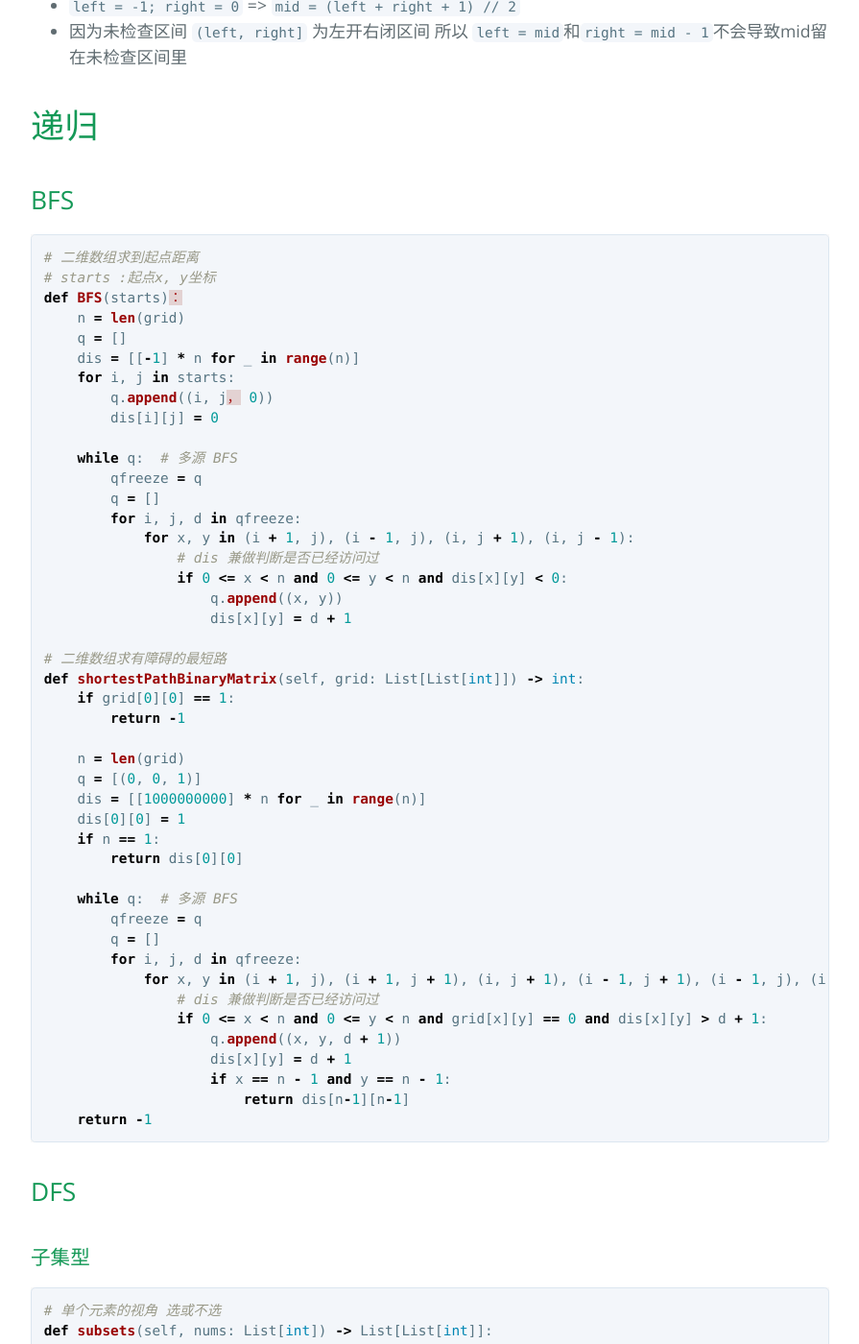
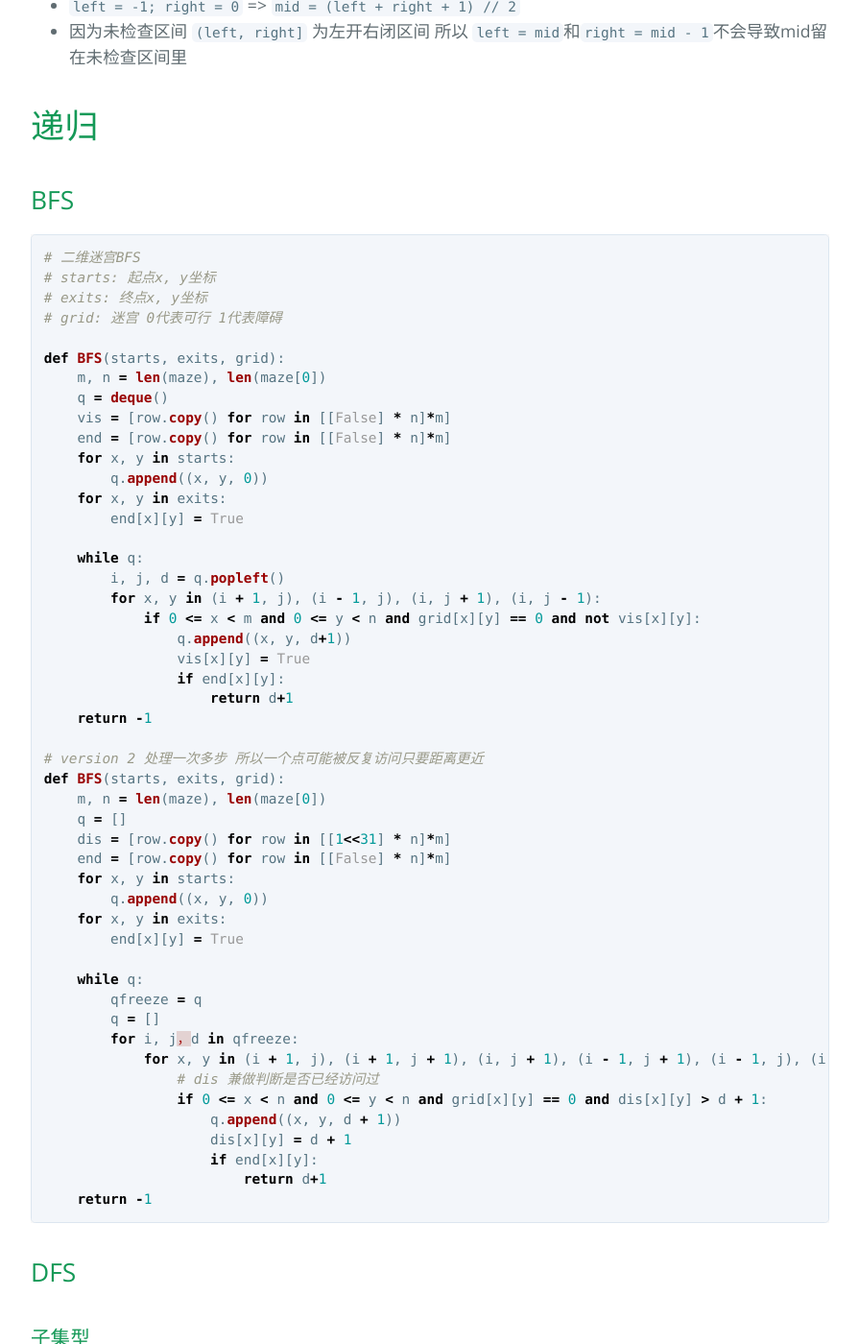
Before and after one commit to nsndimt/nsndimt.github.io, a Jekyll site: the page built from index.md, in a window 1280 px wide and 1400 px high, scrolled down 13736 px. Shown: the whole window at 96% size, without its empty margins (192-1087 px from the left). Built offline with Jekyll 4.4.1, drawn with Linux system fonts in a browser that asks for light colours; the repository's description, which GitHub fills in, is left out.

Commit message:
fix note

````diff
--- a/index.md
+++ b/index.md
@@ -524,49 +524,53 @@ def equal(arr, v):
 ## BFS
 
 ```python
-# 二维数组求到起点距离
-# starts :起点x, y坐标
-def BFS(starts)：
-    n = len(grid)
+# 二维迷宫BFS
+# starts: 起点x, y坐标
+# exits: 终点x, y坐标
+# grid: 迷宫 0代表可行 1代表障碍
+
+def BFS(starts, exits, grid):
+    m, n = len(maze), len(maze[0])
+    q = deque()
+    vis = [row.copy() for row in [[False] * n]*m]
+    end = [row.copy() for row in [[False] * n]*m]
+    for x, y in starts:
+        q.append((x, y, 0))
+    for x, y in exits:
+        end[x][y] = True
+
+    while q:
+        i, j, d = q.popleft()
+        for x, y in (i + 1, j), (i - 1, j), (i, j + 1), (i, j - 1):
+            if 0 <= x < m and 0 <= y < n and grid[x][y] == 0 and not vis[x][y]:
+                q.append((x, y, d+1))
+                vis[x][y] = True
+                if end[x][y]:
+                    return d+1
+    return -1
+
+# version 2 处理一次多步 所以一个点可能被反复访问只要距离更近
+def BFS(starts, exits, grid):
+    m, n = len(maze), len(maze[0])
     q = []
-    dis = [[-1] * n for _ in range(n)]
-    for i, j in starts:
-        q.append((i, j， 0))
-        dis[i][j] = 0
-
-    while q:  # 多源 BFS
+    dis = [row.copy() for row in [[1<<31] * n]*m]
+    end = [row.copy() for row in [[False] * n]*m]
+    for x, y in starts:
+        q.append((x, y, 0))
+    for x, y in exits:
+        end[x][y] = True
+
+    while q:
         qfreeze = q
         q = []
-        for i, j, d in qfreeze:
-            for x, y in (i + 1, j), (i - 1, j), (i, j + 1), (i, j - 1):
-                # dis 兼做判断是否已经访问过
-                if 0 <= x < n and 0 <= y < n and dis[x][y] < 0:
-                    q.append((x, y))
-                    dis[x][y] = d + 1
-
-# 二维数组求有障碍的最短路
-def shortestPathBinaryMatrix(self, grid: List[List[int]]) -> int:
-    if grid[0][0] == 1:
-        return -1
-
-    n = len(grid)
-    q = [(0, 0, 1)]
-    dis = [[1000000000] * n for _ in range(n)]
-    dis[0][0] = 1
-    if n == 1:
-        return dis[0][0]
-
-    while q:  # 多源 BFS
-        qfreeze = q
-        q = []
-        for i, j, d in qfreeze:
+        for i, j，d in qfreeze:
             for x, y in (i + 1, j), (i + 1, j + 1), (i, j + 1), (i - 1, j + 1), (i - 1, j), (i - 1, j - 1), (i, j - 1), (i + 1, j - 1):
                 # dis 兼做判断是否已经访问过
                 if 0 <= x < n and 0 <= y < n and grid[x][y] == 0 and dis[x][y] > d + 1:
                     q.append((x, y, d + 1))
                     dis[x][y] = d + 1
-                    if x == n - 1 and y == n - 1:
-                        return dis[n-1][n-1]
+                    if end[x][y]:
+                        return d+1
     return -1
 ```
 ## DFS
````
